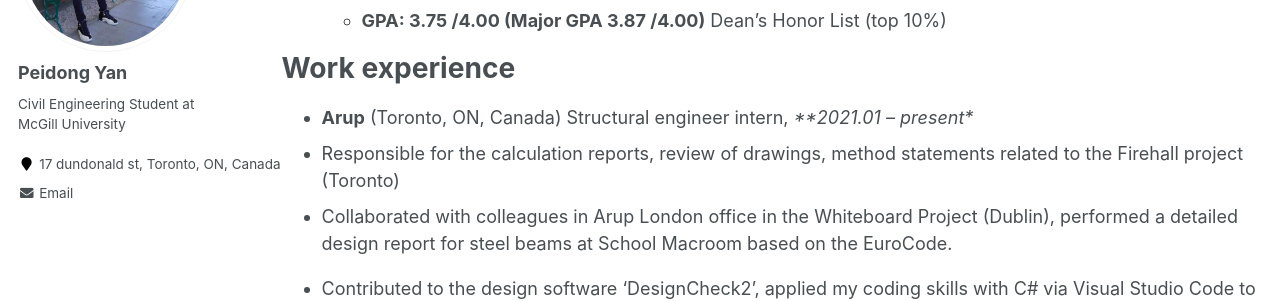
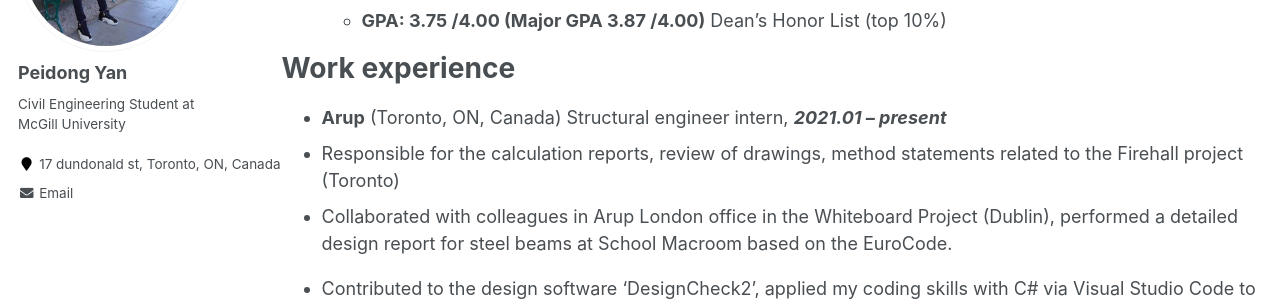
Before and after one commit to LorenYan98/LY.github.io, a Jekyll site: the page built from _pages/cv.md, in a window 1280 px wide and 900 px high. Shown: the part 241-542 px from the top of the window. Built offline with Jekyll 4.4.1, drawn with Linux system fonts in a browser that asks for light colours.

Commit message:
Update cv.md

```diff
--- a/_pages/cv.md
+++ b/_pages/cv.md
@@ -16,7 +16,7 @@ Education
 
 Work experience
 ======
-*  **Arup** (Toronto, ON, Canada) Structural engineer intern, _**2021.01 – present*_
+*  **Arup** (Toronto, ON, Canada) Structural engineer intern, _**2021.01 – present**_
   * Responsible for the calculation reports, review of drawings, method statements related to the Firehall project (Toronto)
   * Collaborated with colleagues in Arup London office in the Whiteboard Project (Dublin), performed a detailed design report for steel beams at School Macroom based on the EuroCode.
   * Contributed to the design software ‘DesignCheck2’, applied my coding skills with C# via Visual Studio Code to create a comprehensive check for a W-section element in accordance with Canadian Code CSA S16-14.
```
